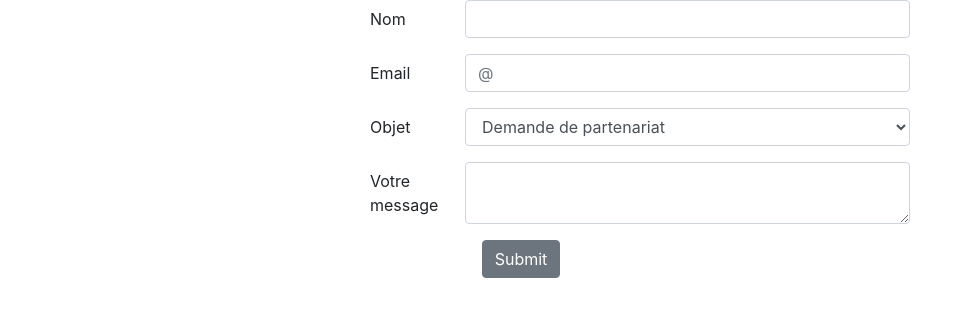
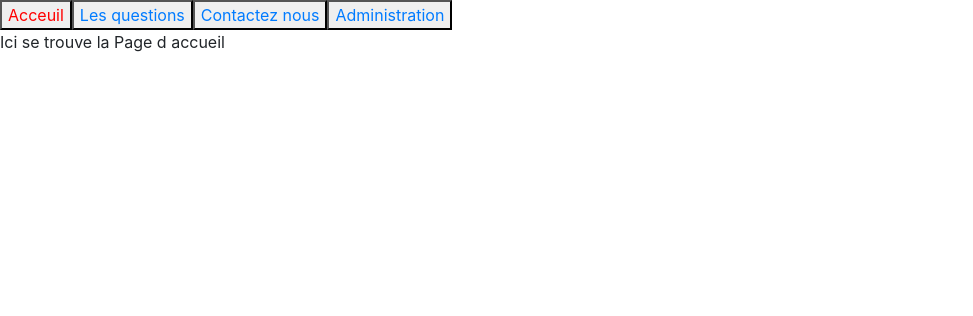
Before and after one commit to martinh12/Projet-Vinoteque, a React (Create React App) app: page / in a window 1280 px wide. Shown: the top 316 px of the page, without its empty margins (0-973 px from the left). Built offline with nearby package versions, Linux system fonts and the light colour scheme.

Commit message:
routeur 1ere demo

```diff
--- a/package.json
+++ b/package.json
@@ -6,6 +6,7 @@
     "bootstrap": "^4.3.1",
     "react": "^16.8.6",
     "react-dom": "^16.8.6",
+    "react-router-dom": "^5.0.0",
     "react-scripts": "2.1.8",
     "reactstrap": "^8.0.0"
   },
--- /dev/null
+++ b/src/Accueil.jsx
@@ -0,0 +1,11 @@
+import React from 'react';
+
+
+class Accueil extends React.Component {
+    render() {
+    return <div>Ici se trouve la Page d accueil</div>;
+    }
+ }
+
+
+export default Accueil;
--- /dev/null
+++ b/src/AdminForm.jsx
@@ -0,0 +1,11 @@
+import React from 'react';
+
+
+class AdminForm extends React.Component {
+    render() {
+    return <div>Ici se trouve la Page admin</div>;
+    }
+ }
+
+
+export default AdminForm;
--- a/src/App.jsx
+++ b/src/App.jsx
@@ -1,11 +1,39 @@
 import React, { Component } from 'react';
+import { Route, BrowserRouter, Switch, NavLink } from 'react-router-dom';
+import Contactform from './Contactform'
+import Accueil from './Accueil'
+import Quizz from './Quizz'
+import AdminForm from './AdminForm'
 import './App.css';
-import Contactform from './Contactform'
+
+
 
 class App extends Component {
   render() {
     return (
-      <Contactform/>
+      <div>
+        <BrowserRouter>
+          <button>
+            <NavLink exact to="/" activeStyle={{color: "red"}}> Acceuil </NavLink>
+          </button>
+          <button>
+            <NavLink to="/quizz" activeStyle={{color: "red"}}> Les questions </NavLink>
+          </button>
+          <button>
+            <NavLink to="/contactform" activeStyle={{color: "red"}}> Contactez nous </NavLink>
+          </button>
+          <button>
+            <NavLink to="/adminForm" activeStyle={{color: "red"}}> Administration </NavLink>
+          </button>
+
+          <Switch>
+            <Route exact path="/" component={Accueil} />
+            <Route path="/quizz" component={Quizz} />
+            <Route path="/contactform" component={Contactform} />
+            <Route path="/adminForm" component={AdminForm} />
+          </Switch>
+        </BrowserRouter>
+      </div>
     );
   }
 }
--- /dev/null
+++ b/src/Quizz.jsx
@@ -0,0 +1,11 @@
+import React from 'react';
+
+
+class Quizz extends React.Component {
+    render() {
+    return <div>Ici se trouve les questions</div>;
+    }
+ }
+
+
+export default Quizz;
```
Also changed, not shown: 1 other file (tests, documents, lock files or other folders).
